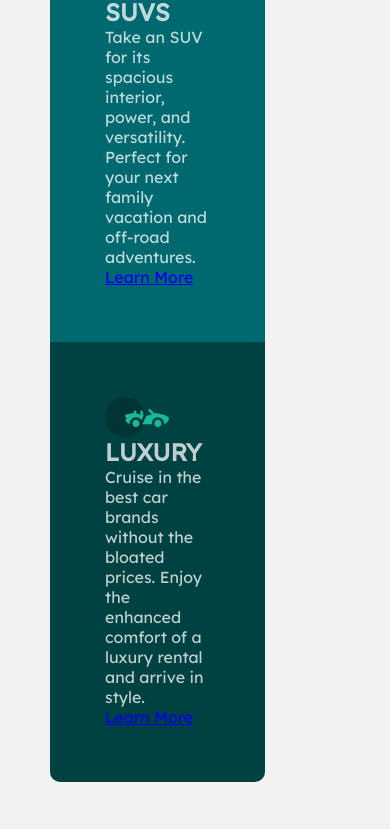
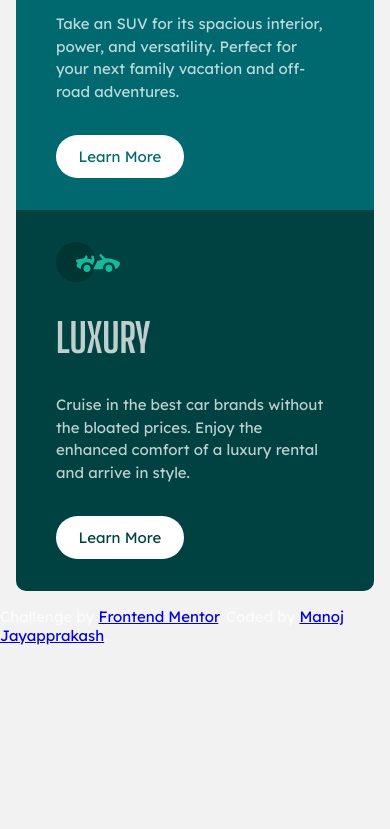
Before and after one commit to manoj-jayapprakash/3-col-preview-FEM, a plain HTML site: page index.html in a window 390 px wide. Shown: the part 568-1397 px from the top of the page. After the commit the page ends 1213 px from the top, so only its background shows below. Drawn offline with Linux system fonts and the light colour scheme.

Commit message:
Added css styles, mobile view completed

```diff
--- a/index.html
+++ b/index.html
@@ -19,32 +19,32 @@
   </head>
   <body>
     <section class="container">
-      <div class="item-sedan">
+      <div class="items item-sedan">
         <img src="./images/icon-sedans.svg" alt="icon-sedans" class="icons" />
         <h2 class="title">SEDANS</h2>
         <p class="description">
           Choose a sedan for its affordability and excellent fuel economy. Ideal
           for cruising in the city or on your next road trip.
         </p>
-        <a href="#">Learn More</a>
+        <a href="#" class="learn-more">Learn More</a>
       </div>
-      <div class="item-suv">
+      <div class="items item-suv">
         <img src="./images/icon-suvs.svg" alt="icon-suvs" class="icons" />
         <h2 class="title">SUVS</h2>
         <p class="description">
           Take an SUV for its spacious interior, power, and versatility. Perfect
           for your next family vacation and off-road adventures.
         </p>
-        <a href="#">Learn More</a>
+        <a href="#" class="learn-more">Learn More</a>
       </div>
-      <div class="item-luxury">
+      <div class="items item-luxury">
         <img src="./images/icon-luxury.svg" alt="icon-luxury" class="icons" />
         <h2 class="title">LUXURY</h2>
         <p class="description">
           Cruise in the best car brands without the bloated prices. Enjoy the
           enhanced comfort of a luxury rental and arrive in style.
         </p>
-        <a href="#">Learn More</a>
+        <a href="#" class="learn-more">Learn More</a>
       </div>
     </section>
 
--- a/style.css
+++ b/style.css
@@ -1,27 +1,28 @@
 @import url('https://fonts.googleapis.com/css2?family=Big+Shoulders+Display:wght@700&display=swap');
 @import url('https://fonts.googleapis.com/css2?family=Big+Shoulders+Display:wght@700&family=Lexend+Deca&display=swap');
 
-html {
+* {
+  margin: 0;
+  padding: 0;
+  box-sizing: border-box;
+}
+body {
   font-family: 'Lexend Deca', sans-serif;
   background-color: hsl(0, 0%, 95%);
   color: hsla(0, 0%, 100%, 0.75);
-}
-
-* {
-  margin: 0px;
-  padding: 0px;
-  box-sizing: border-box;
+  font-size: 15px;
 }
 
 .container {
-  display: flex;
-  justify-content: center;
-  margin: 150px 350px;
-  height: 600px;
-  width: 55vw;
+  margin: 1rem;
   border-radius: 10px;
   overflow: hidden;
-  flex-direction: row;
+}
+
+.items {
+  padding: 2rem 2.5rem;
+  display: grid;
+  gap: 2rem;
 }
 
 .item-sedan {
@@ -36,62 +37,21 @@ html {
   background-color: hsl(179, 100%, 13%);
 }
 
-.item-sedan,
-.item-suv,
-.item-luxury {
-  display: flex;
-  flex-direction: column;
-  align-items: flex-start;
-  padding: 55px;
-  justify-content: space-around;
+.title {
+  font-family: 'Big Shoulders Display', sans-serif;
+  font-size: 2.5rem;
 }
 
-button {
-  font-family: 'Lexend Deca', sans-serif;
+.description {
+  line-height: 1.5;
+}
+
+.learn-more {
   text-decoration: none;
-  background-color: hsl(0, 0%, 95%);
-  border-radius: 30px;
-  padding: 15px 35px;
-  margin-top: 50px;
-  border: none;
-  cursor: pointer;
+  background-color: white;
+  width: fit-content;
+  padding: 0.8em 1.5em;
+  border-radius: 25px;
+  color: black;
   mix-blend-mode: screen;
 }
-
-img {
-  width: max-content;
-}
-
-p {
-  font-weight: 400;
-  display: flex;
-  flex-wrap: wrap;
-}
-
-h1 {
-  font-size: 3rem;
-  font-weight: 700;
-  font-family: 'Big Shoulders Display', sans-serif;
-}
-
-button:hover {
-  background-color: transparent;
-  border: 2px solid white;
-  color: white;
-}
-
-.attribution {
-  font-size: 11px;
-  text-align: center;
-}
-.attribution a {
-  color: hsl(228, 45%, 44%);
-}
-
-@media (max-width: 768px) {
-  .container {
-    flex-direction: column;
-    height: 100%;
-    margin: 50px;
-  }
-}
```
